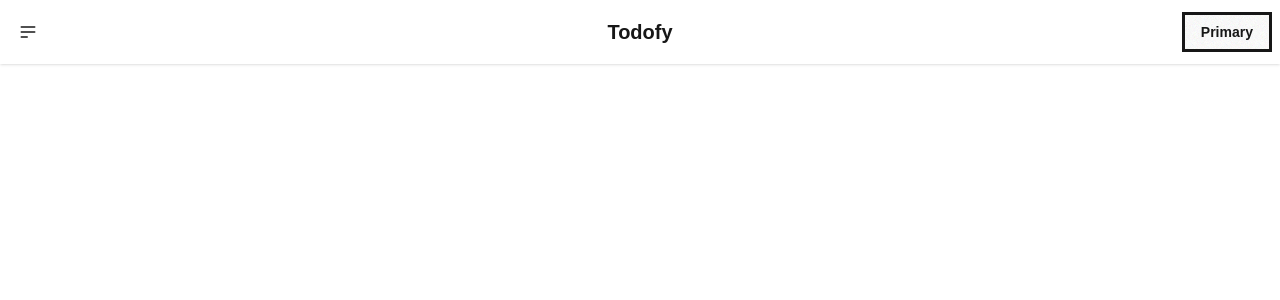
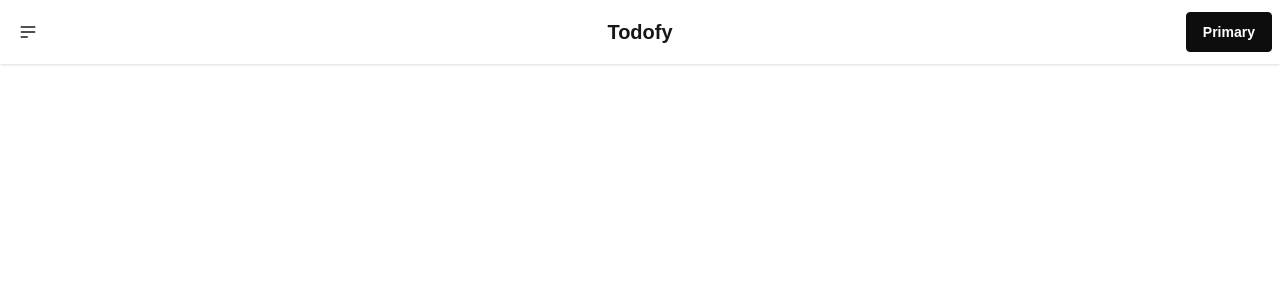
Before and after one commit to Osiris8/todofy, a Next.js app: page / in a window 1280 px wide. Shown: the top 300 px of the page. Built offline with nearby package versions, Linux system fonts and the light colour scheme.

Commit message:
update daisy ui theme

```diff
--- a/app/globals.css
+++ b/app/globals.css
@@ -6,7 +6,7 @@
 }
 
 @plugin "daisyui" {
-  themes: light --lofi, dark --prefersdark;
+  themes: lofi --default, dark --prefersdark;
 }
 
 @theme inline {
```
